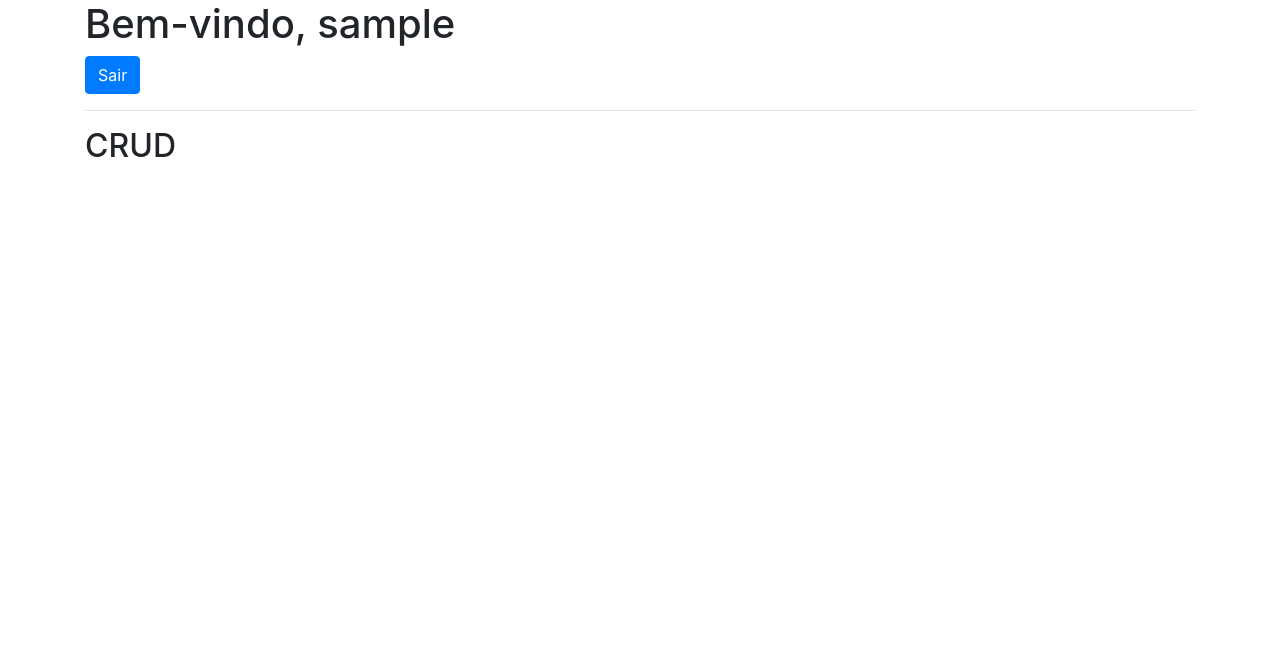
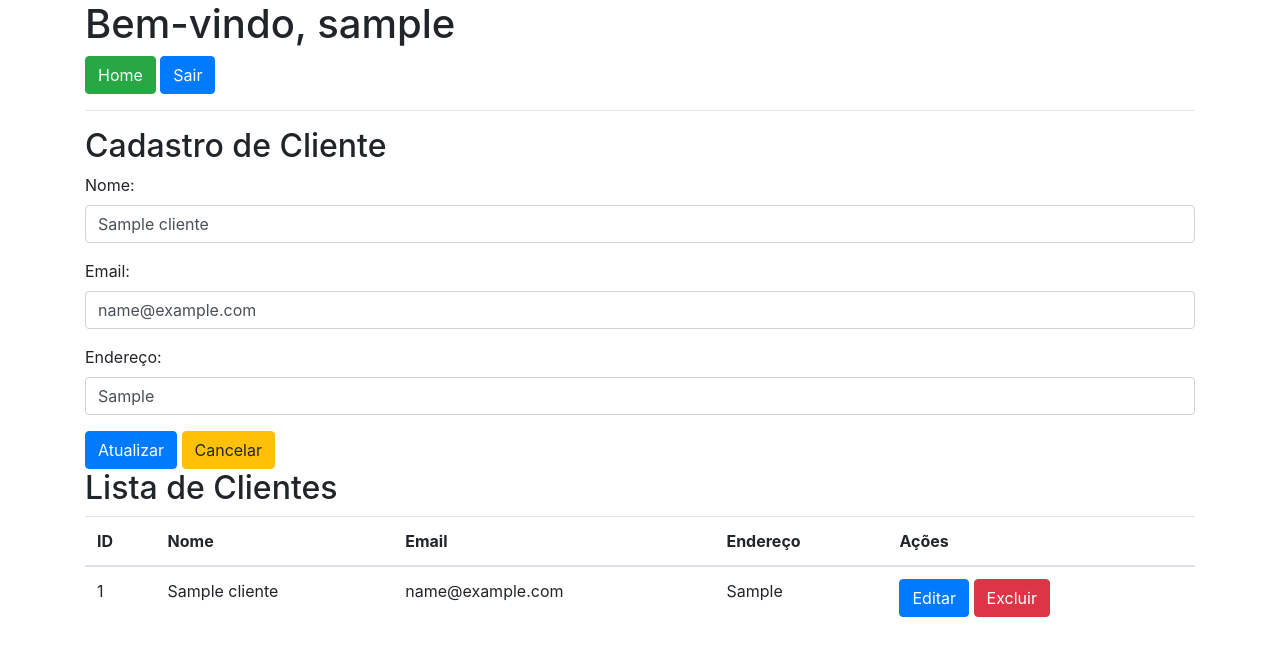
Before and after one commit to thomazfabio/crud-php-mysql-bootstrap, a PHP site: the page made by dashboard.php in a window 1280 px wide. Shown: the top 656 px of the page. Run offline with PHP 8.4, Linux system fonts and the light colour scheme; the visitor is signed in with stand-in values (Sample User, id 1); tables that the repository leaves empty or names only in its code hold one stand-in row (values such as "Sample post").

Commit message:
adicionado crud cadastro de clientes

```diff
--- a/dashboard.php
+++ b/dashboard.php
@@ -1,5 +1,23 @@
 <?php
+include 'db_config.php';
 session_start();
+
+// Verifica se o ID do cliente foi fornecido na URL
+if (isset($_GET['id'])) {
+    $editar = true;
+    $cliente_id = $_GET['id'];
+
+    // Consulta SQL para obter os dados do cliente pelo ID
+    $sql = "SELECT * FROM clientes WHERE cliente_id = $cliente_id";
+    $result = $conn->query($sql);
+
+    if ($result->num_rows == 1) {
+        $row = $result->fetch_assoc();
+        $nome = $row['nome'];
+        $email = $row['email'];
+        $endereco = $row['endereco'];
+    }
+}
 
 // Verifica se o usuário está logado
 if (!isset($_SESSION['logged_in']) || $_SESSION['logged_in'] !== true) {
@@ -10,17 +28,90 @@ if (!isset($_SESSION['logged_in']) || $_SESSION['logged_in'] !== true) {
 
 <!DOCTYPE html>
 <html>
+
 <head>
     <title>Dashboard</title>
     <link rel="stylesheet" href="https://maxcdn.bootstrapcdn.com/bootstrap/4.0.0/css/bootstrap.min.css">
 </head>
+
 <body>
     <div class="container">
         <h1>Bem-vindo, <?php echo $_SESSION['username']; ?></h1>
+        <a href="dashboard.php" class="btn btn-success">Home</a>
         <a href="logout.php" class="btn btn-primary">Sair</a>
         <hr>
-        <h2>CRUD</h2>
-        <!-- Conteúdo do CRUD -->
+    </div>
+
+    <div class="container">
+        <h2>Cadastro de Cliente</h2>
+
+        <?php if (isset($editar) && $editar) { ?>
+            <form method="POST" action="editar_cliente.php">
+                <input type="hidden" name="cliente_id" value="<?php echo isset($cliente_id) ? $cliente_id : ''; ?>">
+            <?php } else { ?>
+                <form method="POST" action="salvar_cliente.php">
+                <?php } ?>
+
+
+                <input type="hidden" name="cliente_id" value="<?php echo isset($cliente_id) ? $cliente_id : ''; ?>">
+                <div class="form-group">
+                    <label for="nome">Nome:</label>
+                    <input type="text" class="form-control" id="nome" name="nome" required value="<?php echo isset($nome) ? $nome : ''; ?>">
+                </div>
+                <div class="form-group">
+                    <label for="email">Email:</label>
+                    <input type="email" class="form-control" id="email" name="email" required value="<?php echo isset($email) ? $email : ''; ?>">
+                </div>
+                <div class="form-group">
+                    <label for="endereco">Endereço:</label>
+                    <input type="text" class="form-control" id="endereco" name="endereco" required value="<?php echo isset($endereco) ? $endereco : ''; ?>">
+                </div>
+                <?php if (isset($editar) && $editar) { ?>
+                    <button type="submit" class="btn btn-primary">Atualizar</button>
+                    <a href="dashboard.php" class="btn btn-warning">Cancelar</a>
+                <?php } else { ?>
+                    <button type="submit" class="btn btn-primary">Salvar</button>
+                <?php } ?>
+                </form>
+
+                <h2>Lista de Clientes</h2>
+                <table class="table">
+                    <thead>
+                        <tr>
+                            <th>ID</th>
+                            <th>Nome</th>
+                            <th>Email</th>
+                            <th>Endereço</th>
+                            <th>Ações</th>
+                        </tr>
+                    </thead>
+                    <tbody>
+                        <?php
+
+                        // Consulta SQL para obter os clientes
+                        $sql = "SELECT * FROM clientes";
+                        $result = $conn->query($sql);
+
+                        if ($result->num_rows > 0) {
+                            while ($row = $result->fetch_assoc()) {
+                                echo "<tr>";
+                                echo "<td>" . $row['cliente_id'] . "</td>";
+                                echo "<td>" . $row['nome'] . "</td>";
+                                echo "<td>" . $row['email'] . "</td>";
+                                echo "<td>" . $row['endereco'] . "</td>";
+                                echo "<td>";
+                                echo "<a href='dashboard.php?editar=true&id=" . $row['cliente_id'] . "' class='btn btn-primary'>Editar</a> ";
+                                echo "<a href='excluir_cliente.php?id=" . $row['cliente_id'] . "' class='btn btn-danger'>Excluir</a>";
+                                echo "</td>";
+                                echo "</tr>";
+                            }
+                        } else {
+                            echo "<tr><td colspan='5'>Nenhum cliente encontrado</td></tr>";
+                        }
+                        ?>
+                    </tbody>
+                </table>
     </div>
 </body>
+
 </html>
```
